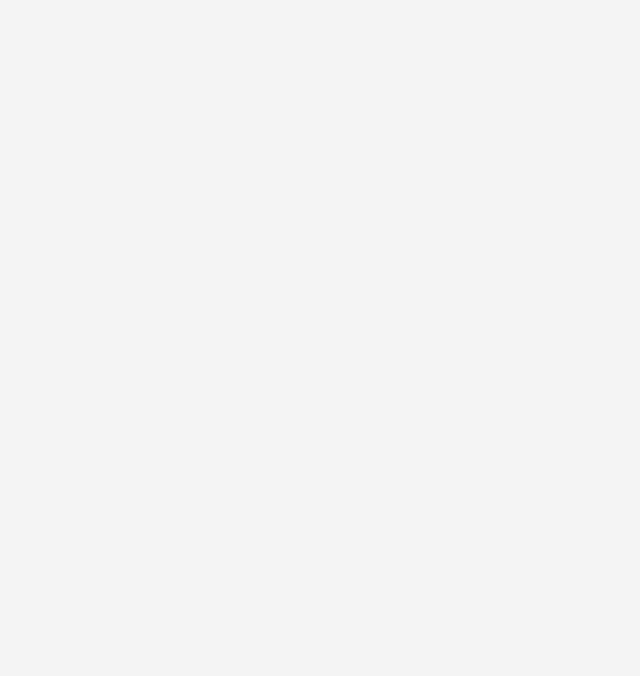
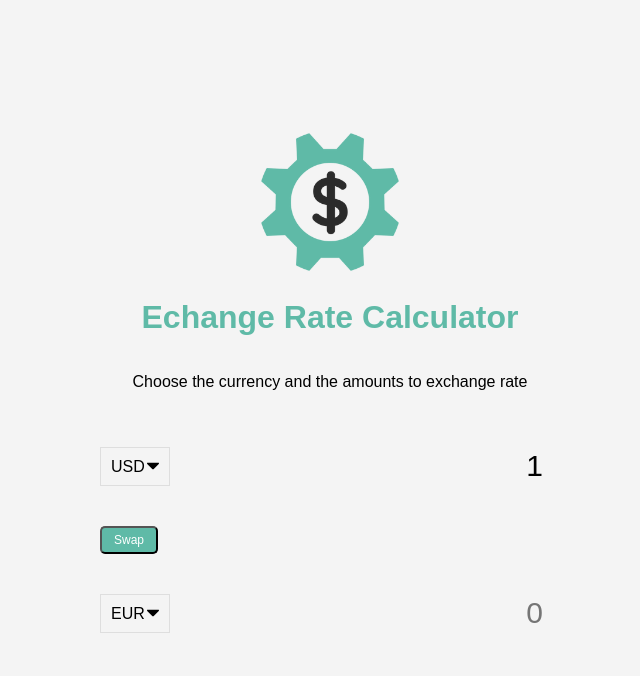
Before and after one commit to moslemajra85/currency-converter, a plain HTML site: page index.html in a window 1280 px wide. Shown: the whole page, without its empty margins (310-950 px from the left). Drawn offline with Linux system fonts and the light colour scheme.

Commit message:
implement user interface

```diff
--- a/index.html
+++ b/index.html
@@ -7,6 +7,129 @@
     <title>Exchange Rate Calculator</title>
   </head>
   <body>
-
+    <img src="img/money.png" alt="money" class="money-img" />
+    <h1>Echange Rate Calculator</h1>
+    <p>Choose the currency and the amounts to exchange rate</p>
+    <div class="container">
+      <div class="currency">
+        <select name="" id="currency-1">
+          <option value="AED">AED</option>
+          <option value="ARS">ARS</option>
+          <option value="AUD">AUD</option>
+          <option value="BGN">BGN</option>
+          <option value="BRL">BRL</option>
+          <option value="BSD">BSD</option>
+          <option value="CAD">CAD</option>
+          <option value="CHF">CHF</option>
+          <option value="CLP">CLP</option>
+          <option value="CNY">CNY</option>
+          <option value="COP">COP</option>
+          <option value="CZK">CZK</option>
+          <option value="DKK">DKK</option>
+          <option value="DOP">DOP</option>
+          <option value="EGP">EGP</option>
+          <option value="EUR">EUR</option>
+          <option value="FJD">FJD</option>
+          <option value="GBP">GBP</option>
+          <option value="GTQ">GTQ</option>
+          <option value="HKD">HKD</option>
+          <option value="HRK">HRK</option>
+          <option value="HUF">HUF</option>
+          <option value="IDR">IDR</option>
+          <option value="ILS">ILS</option>
+          <option value="INR">INR</option>
+          <option value="ISK">ISK</option>
+          <option value="JPY">JPY</option>
+          <option value="KRW">KRW</option>
+          <option value="KZT">KZT</option>
+          <option value="MXN">MXN</option>
+          <option value="MYR">MYR</option>
+          <option value="NOK">NOK</option>
+          <option value="NZD">NZD</option>
+          <option value="PAB">PAB</option>
+          <option value="PEN">PEN</option>
+          <option value="PHP">PHP</option>
+          <option value="PKR">PKR</option>
+          <option value="PLN">PLN</option>
+          <option value="PYG">PYG</option>
+          <option value="RON">RON</option>
+          <option value="RUB">RUB</option>
+          <option value="SAR">SAR</option>
+          <option value="SEK">SEK</option>
+          <option value="SGD">SGD</option>
+          <option value="THB">THB</option>
+          <option value="TRY">TRY</option>
+          <option value="TWD">TWD</option>
+          <option value="UAH">UAH</option>
+          <option value="USD" selected>USD</option>
+          <option value="UYU">UYU</option>
+          <option value="VND">VND</option>
+          <option value="ZAR">ZAR</option>
+        </select>
+        <input type="number" id="amount-one" placeholder="0" value="1" />
+      </div>
+      <div class="swap-rate-container">
+        <button class="btn" id="swap">Swap</button>
+        <div class="rate" id="rate"></div>
+      </div>
+      <div class="currency">
+        <select id="currency-two">
+          <option value="AED">AED</option>
+          <option value="ARS">ARS</option>
+          <option value="AUD">AUD</option>
+          <option value="BGN">BGN</option>
+          <option value="BRL">BRL</option>
+          <option value="BSD">BSD</option>
+          <option value="CAD">CAD</option>
+          <option value="CHF">CHF</option>
+          <option value="CLP">CLP</option>
+          <option value="CNY">CNY</option>
+          <option value="COP">COP</option>
+          <option value="CZK">CZK</option>
+          <option value="DKK">DKK</option>
+          <option value="DOP">DOP</option>
+          <option value="EGP">EGP</option>
+          <option value="EUR" selected>EUR</option>
+          <option value="FJD">FJD</option>
+          <option value="GBP">GBP</option>
+          <option value="GTQ">GTQ</option>
+          <option value="HKD">HKD</option>
+          <option value="HRK">HRK</option>
+          <option value="HUF">HUF</option>
+          <option value="IDR">IDR</option>
+          <option value="ILS">ILS</option>
+          <option value="INR">INR</option>
+          <option value="ISK">ISK</option>
+          <option value="JPY">JPY</option>
+          <option value="KRW">KRW</option>
+          <option value="KZT">KZT</option>
+          <option value="MXN">MXN</option>
+          <option value="MYR">MYR</option>
+          <option value="NOK">NOK</option>
+          <option value="NZD">NZD</option>
+          <option value="PAB">PAB</option>
+          <option value="PEN">PEN</option>
+          <option value="PHP">PHP</option>
+          <option value="PKR">PKR</option>
+          <option value="PLN">PLN</option>
+          <option value="PYG">PYG</option>
+          <option value="RON">RON</option>
+          <option value="RUB">RUB</option>
+          <option value="SAR">SAR</option>
+          <option value="SEK">SEK</option>
+          <option value="SGD">SGD</option>
+          <option value="THB">THB</option>
+          <option value="TRY">TRY</option>
+          <option value="TWD">TWD</option>
+          <option value="UAH">UAH</option>
+          <option value="USD">USD</option>
+          <option value="UYU">UYU</option>
+          <option value="VND">VND</option>
+          <option value="ZAR">ZAR</option>
+        </select>
+        <input type="number" id="amount-two" placeholder="0" />
+      </div>
+    </div>
+    <script src="app.js"></script>
   </body>
 </html>
```
